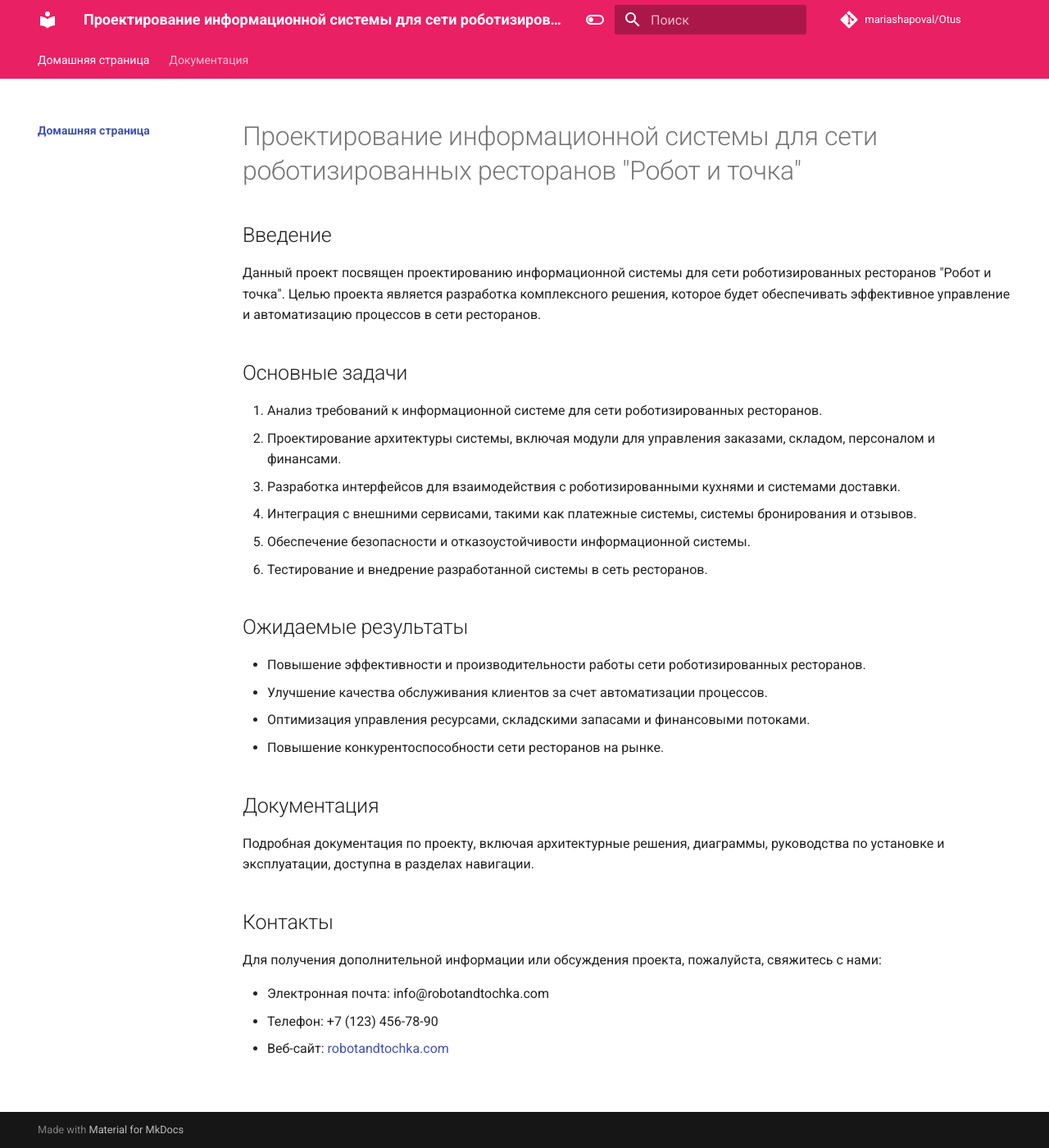
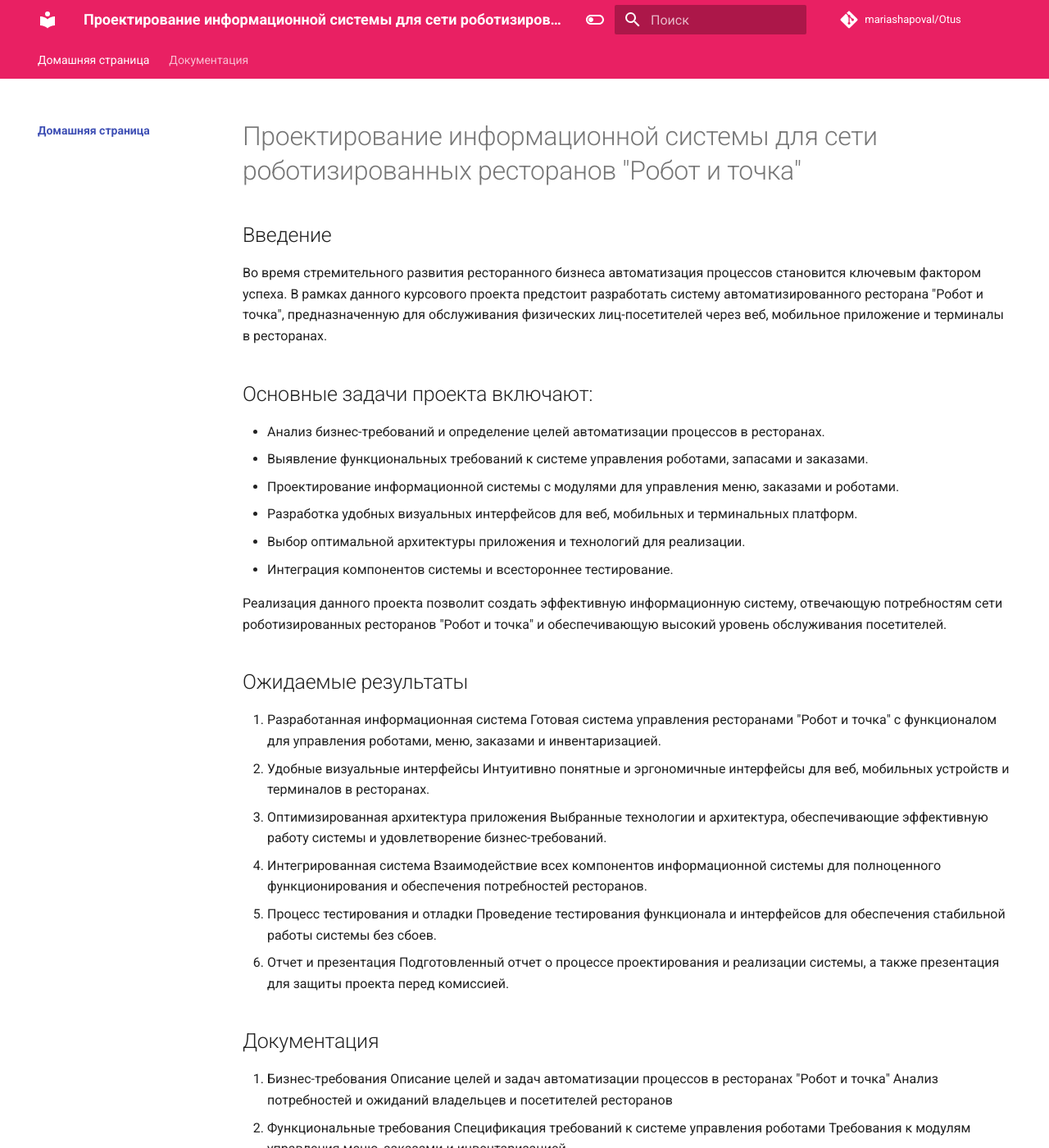
Before and after one commit to mariashapoval/Otus, an MkDocs documentation site: the page built from docs/index.md, in a window 1280 px wide and 1400 px high. Shown: the whole window at 82% size. Built offline with MkDocs 1.6.1 and Material for MkDocs 9.7.7, drawn with Linux system fonts in a browser that asks for light colours; comment, search, counter and statistics services are not loaded; some of the changed text lies outside the part shown.

Commit message:
Update index.md

```diff
--- a/docs/index.md
+++ b/docs/index.md
@@ -2,32 +2,61 @@
 
 ## Введение
 
-Данный проект посвящен проектированию информационной системы для сети роботизированных ресторанов "Робот и точка". Целью проекта является разработка комплексного решения, которое будет обеспечивать эффективное управление и автоматизацию процессов в сети ресторанов.
+Во время стремительного развития ресторанного бизнеса автоматизация процессов становится ключевым фактором успеха. В рамках данного курсового проекта предстоит разработать систему автоматизированного ресторана "Робот и точка", предназначенную для обслуживания физических лиц-посетителей через веб, мобильное приложение и терминалы в ресторанах.
 
-## Основные задачи
+## Основные задачи проекта включают:
+- Анализ бизнес-требований и определение целей автоматизации процессов в ресторанах.
+- Выявление функциональных требований к системе управления роботами, запасами и заказами.
+- Проектирование информационной системы с модулями для управления меню, заказами и роботами.
+- Разработка удобных визуальных интерфейсов для веб, мобильных и терминальных платформ.
+- Выбор оптимальной архитектуры приложения и технологий для реализации.
+- Интеграция компонентов системы и всестороннее тестирование.
 
-1. Анализ требований к информационной системе для сети роботизированных ресторанов.
-2. Проектирование архитектуры системы, включая модули для управления заказами, складом, персоналом и финансами.
-3. Разработка интерфейсов для взаимодействия с роботизированными кухнями и системами доставки.
-4. Интеграция с внешними сервисами, такими как платежные системы, системы бронирования и отзывов.
-5. Обеспечение безопасности и отказоустойчивости информационной системы.
-6. Тестирование и внедрение разработанной системы в сеть ресторанов.
+Реализация данного проекта позволит создать эффективную информационную систему, отвечающую потребностям сети роботизированных ресторанов "Робот и точка" и обеспечивающую высокий уровень обслуживания посетителей.
 
 ## Ожидаемые результаты
 
-- Повышение эффективности и производительности работы сети роботизированных ресторанов.
-- Улучшение качества обслуживания клиентов за счет автоматизации процессов.
-- Оптимизация управления ресурсами, складскими запасами и финансовыми потоками.
-- Повышение конкурентоспособности сети ресторанов на рынке.
+1. Разработанная информационная система
+Готовая система управления ресторанами "Робот и точка" с функционалом для управления роботами, меню, заказами и инвентаризацией.
+2. Удобные визуальные интерфейсы
+Интуитивно понятные и эргономичные интерфейсы для веб, мобильных устройств и терминалов в ресторанах.
+3. Оптимизированная архитектура приложения
+Выбранные технологии и архитектура, обеспечивающие эффективную работу системы и удовлетворение бизнес-требований.
+4. Интегрированная система
+Взаимодействие всех компонентов информационной системы для полноценного функционирования и обеспечения потребностей ресторанов.
+5. Процесс тестирования и отладки
+Проведение тестирования функционала и интерфейсов для обеспечения стабильной работы системы без сбоев.
+6. Отчет и презентация
+Подготовленный отчет о процессе проектирования и реализации системы, а также презентация для защиты проекта перед комиссией.
 
 ## Документация
 
-Подробная документация по проекту, включая архитектурные решения, диаграммы, руководства по установке и эксплуатации, доступна в разделах навигации.
+1. Бизнес-требования
+Описание целей и задач автоматизации процессов в ресторанах "Робот и точка"
+Анализ потребностей и ожиданий владельцев и посетителей ресторанов
+2. Функциональные требования
+Спецификация требований к системе управления роботами
+Требования к модулям управления меню, заказами и инвентаризацией
+3. Проектирование информационной системы
+Архитектура приложения и выбор технологического стека
+Структура и функционал модулей системы
+4. Интерфейсы пользователя
+Спецификация визуальных интерфейсов для веб, мобильных и терминальных платформ
+Описание принципов юзабилити и дизайна интерфейсов
+5. Интеграция и тестирование
+Схема интеграции компонентов информационной системы
+Методология и результаты тестирования функционала и производительности
+6. Руководство пользователя
+Инструкции по использованию системы для владельцев ресторанов
+Описание функций и возможностей для посетителей ресторанов
+7. Развертывание и эксплуатация
+Требования к аппаратному и программному обеспечению
+Процедуры установки, настройки и обновления системы
 
 ## Контакты
 
-Для получения дополнительной информации или обсуждения проекта, пожалуйста, свяжитесь с нами:
+Для получения дополнительной информации или обсуждения проекта, пожалуйста, свяжитесь со мной:
 
-- Электронная почта: info@robotandtochka.com
-- Телефон: +7 (123) 456-78-90
+- Электронная почта: maria.shapoval95@gmail.com
+- Телефон: +7 (931) 259-00-59
 - Веб-сайт: [robotandtochka.com](https://robotandtochka.com)
```
